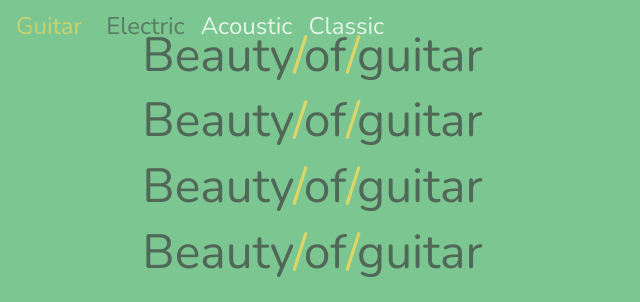
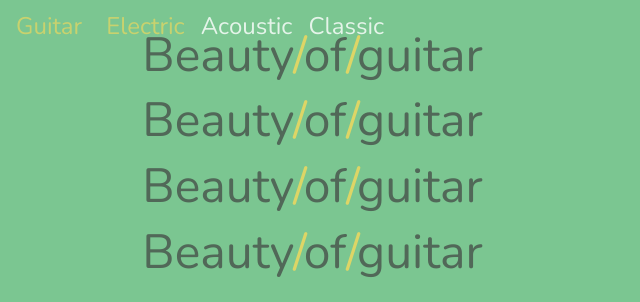
Before and after one commit to Archiveagain/guitars, a plain HTML site: page index.html in a window 1280 px wide. In both pictures the pointer is over the link "Electric". Shown: the top 302 px of the page, 0-640 px from the left. Drawn offline with nearby package versions, Linux system fonts and the light colour scheme.

Commit message:
navlinks color

```diff
--- a/main.js
+++ b/main.js
@@ -5,5 +5,3 @@ $(function() {
     $nav.toggleClass("scrolled", $(this).scrollTop() > $nav.height());
   });
 });
-
-/* Smooth Scroll */
--- a/style.css
+++ b/style.css
@@ -21,7 +21,7 @@ body {
 }
 
 #mainNavbar .nav-link:hover {
-  color: #516858;
+  color: #ddd566;
 }
 
 .navbar.scrolled {
```
